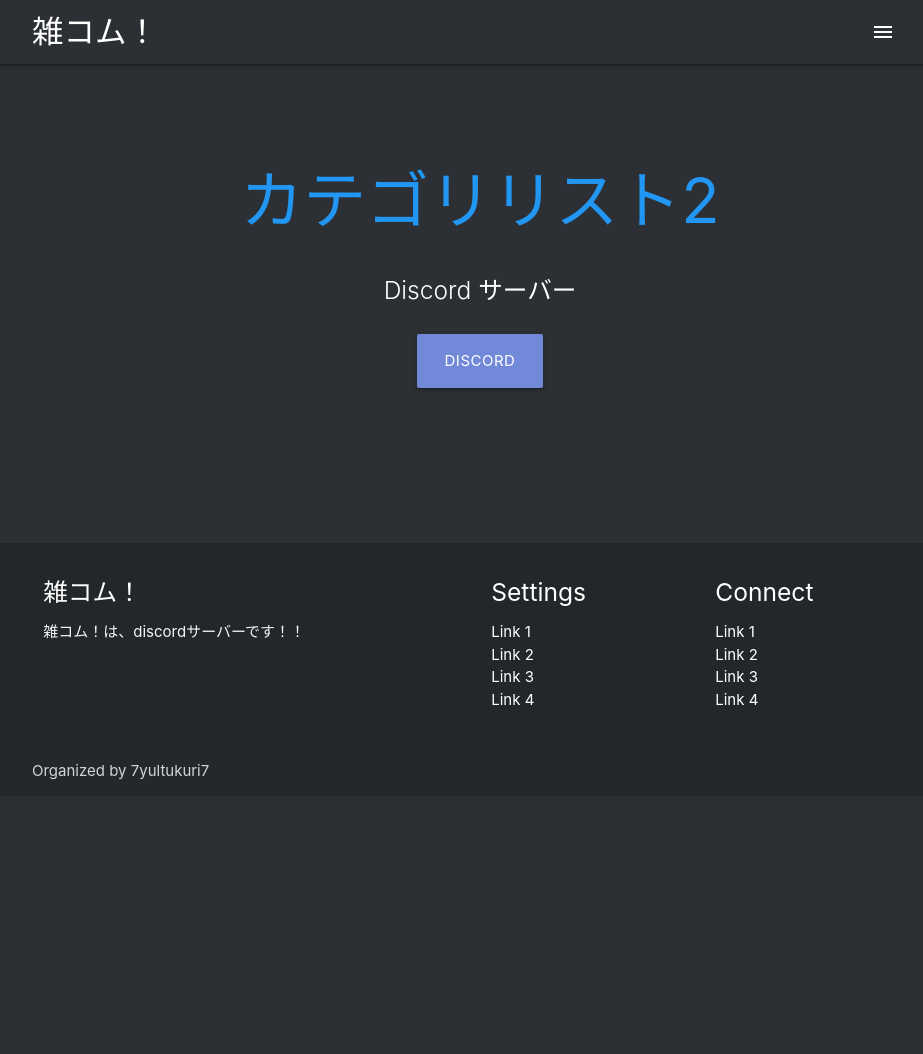
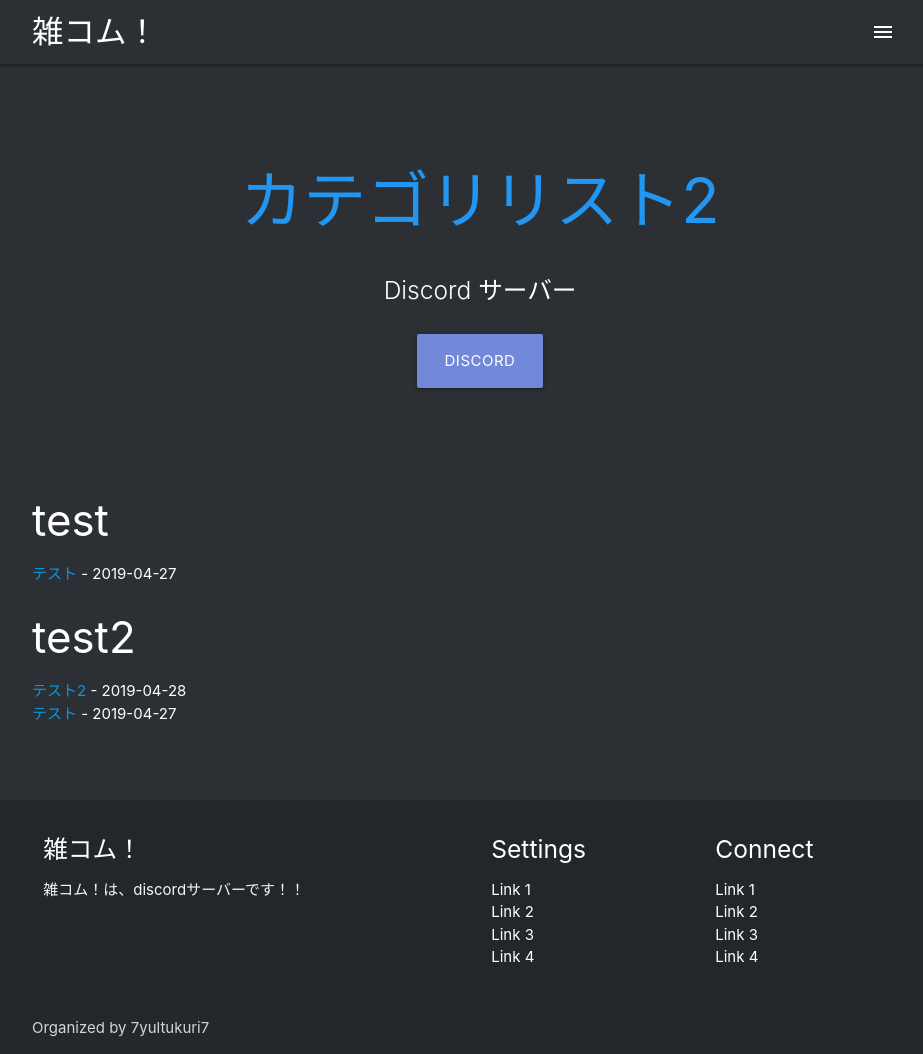
Before and after one commit to zatsukomu/zatsukomu-website-v1, a Jekyll site: the page built from docs/_pages/list/posts/news.html, in a window 1280 px wide. Shown: the whole page, without its empty margins (160-1083 px from the left). Built offline with Jekyll 4.4.1, drawn with Linux system fonts in a browser that asks for light colours; nearby versions of some CDN libraries; before the commit the page ends 900 px from its top, so only the background shows below that.

Commit message:
Update news.html

```diff
--- a/docs/_pages/list/posts/news.html
+++ b/docs/_pages/list/posts/news.html
@@ -4,10 +4,13 @@ title: カテゴリリスト2
 permalink: /posts/news
 ---
 
+{% for category in site.categories %}
+  {% unless post.blogs == true %}
+  <h3>{{ category[0] }}</h3>
   <ul>
- {% for post in site.posts %}
-    {% if post.news %}
+    {% for post in category[1] %}
       <li><a href="{{ post.url }}">{{ post.title }}</a> - {{ post.date | date: "%F" }}</li>
-    {% endif %}
     {% endfor %}
   </ul>
+  {% endunless %}
+{% endfor %}
```
